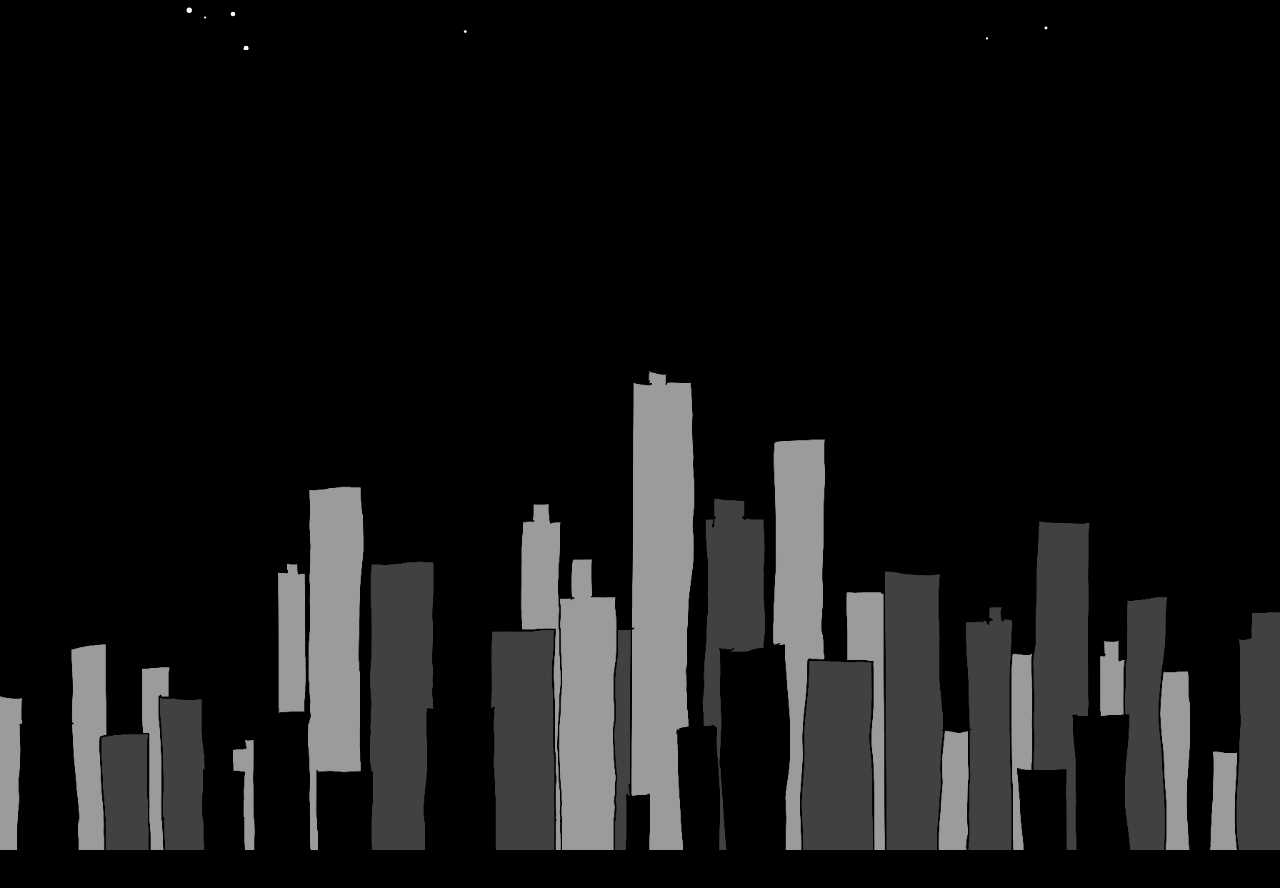
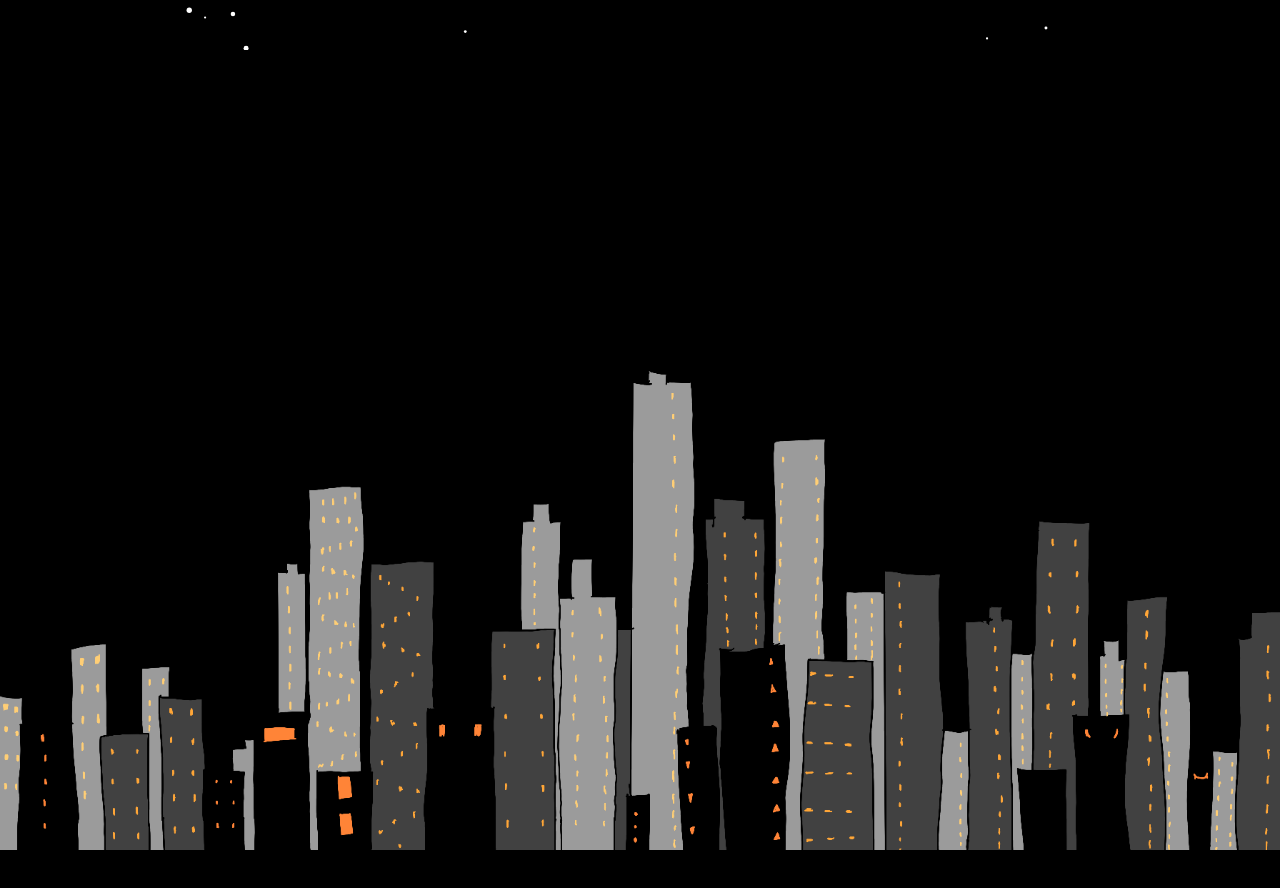
Before and after one commit to ryan-webcoding/portfolio-single-page, a plain HTML site: page index.html in a window 1280 px wide. Shown: the part 750-1638 px from the top of the page. Drawn offline with Linux system fonts and the light colour scheme.

Commit message:
adding light

```diff
--- a/index.html
+++ b/index.html
@@ -13,10 +13,20 @@
     </section>
     <section class="city">
       <img class="night-city" src="./img/night-city.png" alt="night city" />
+      <div class="light-wrapper">
+        <img class="far-light" src="./img/light/far.png" alt="far light" />
+        <img class="mid-light" src="./img/light/mid.png" alt="mid light" />
+        <img
+          class="close-light"
+          src="./img/light/close.png"
+          alt="close light"
+        />
+      </div>
     </section>
     <section class="underground"><p>this is underground</p></section>
     <script src="./star-sky.js"></script>
     <script src="./sky-background.js"></script>
     <script src="./scroll-n-lock.js"></script>
+    <script src="./lights.js"></script>
   </body>
 </html>
--- a/style.css
+++ b/style.css
@@ -19,6 +19,15 @@
   width: 100%;
   height: 30vh;
 }
+
+.far-light,
+.mid-light,
+.close-light {
+  position: absolute;
+  bottom: -100vh;
+  width: 100%;
+}
+
 .night-city {
   position: absolute;
   bottom: -100vh;
```
Also changed, not shown: img/light/close.png (added), img/light/far.png (added), img/light/mid.png (added).
